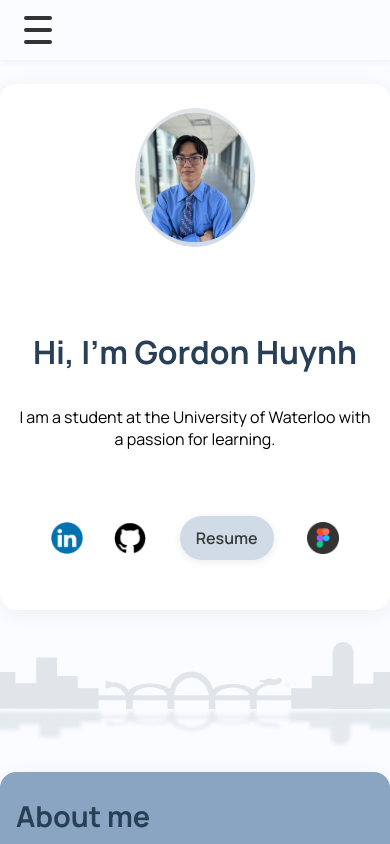
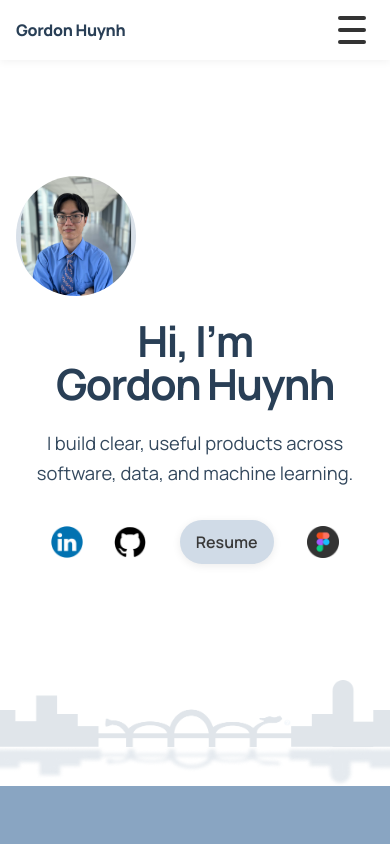
Before and after one commit to CodeOfGordon/Gordons_Website, a React (Vite) app in the folder website_of_gordon/: page / in a window 390 px wide. Shown: the top 844 px of the page. Built offline with nearby package versions, Linux system fonts and the light colour scheme.

Commit message:
Modernize portfolio layout

```diff
--- a/website_of_gordon/src/App.css
+++ b/website_of_gordon/src/App.css
@@ -14,7 +14,8 @@ body, #App {
     min-height: 100vh;
     width: 100%;
     font-family: var(--font-primary, Arial, sans-serif);
-    background: var(--background-color, #fff);
+    color: var(--font-primary-color);
+    background: #fff;
 }
 
 body {
@@ -23,7 +24,7 @@ body {
 
 /* Navbar */
 #navbar-wrapper {
-    background-color: color-mix(in srgb, var(--background-color, #fff), transparent 8%);
+    background-color: color-mix(in srgb, #fff, transparent 8%);
     backdrop-filter: blur(12px);
     width: 100%;
     position: sticky;
@@ -32,18 +33,29 @@ body {
     height: var(--navbar-height);
     display: flex;
     align-items: center;
+    justify-content: space-between;
+    gap: 2rem;
+    padding-inline: max(1.5rem, calc((100vw - var(--content-width)) / 2));
     box-shadow: 0 2px 8px rgba(0,0,0,0.05);
+}
+
+.site-mark {
+  flex: 0 0 auto;
+  color: var(--font-primary-color);
+  font-size: 1rem;
+  font-weight: 800;
+  letter-spacing: -0.02em;
+  text-decoration: none;
 }
 
 #navbar {
     display: flex;
-    gap: 2rem;
+    gap: 0.4rem;
     list-style: none;
     margin: 0;
     padding: 0;
-    font-size: 1.2rem;
-    flex: 1;
-    justify-content: center;
+    font-size: 0.95rem;
+    justify-content: flex-end;
     align-items: center;
 }
 
@@ -51,7 +63,7 @@ body {
   color: var(--font-primary-color);
   text-decoration: none;
   padding: 0.5em 1em;
-  border-radius: 4px;
+  border-radius: 8px;
   transition: 0.2s;
 }
 #navbar li a:hover {
@@ -69,7 +81,7 @@ body {
   background: none;
   border: none;
   cursor: pointer;
-  margin-left: 1rem;
+  margin-left: auto;
   z-index: 101;
 }
 #hamburger .bar {
@@ -89,7 +101,7 @@ body {
     left: 0;
     width: 100vw;
     flex-direction: column;
-    background: var(--background-color, #fff);
+    background: #fff;
     padding: 1rem 0;
     visibility: hidden;
     opacity: 0;
@@ -162,3 +174,9 @@ body {
   height: auto;
   display: block;
 }
+
+@media (max-width: 700px) {
+  #navbar-wrapper {
+    padding-inline: 1rem;
+  }
+}
--- a/website_of_gordon/src/App.jsx
+++ b/website_of_gordon/src/App.jsx
@@ -12,6 +12,9 @@ function App() {
   return (
     <div id="App">
       <nav id="navbar-wrapper">
+        <a className="site-mark" href="#home-introduction-wrapper" onClick={() => setNavOpen(false)}>
+          Gordon Huynh
+        </a>
         <button
           id="hamburger"
           aria-label="Toggle navigation"
--- a/website_of_gordon/src/common.css
+++ b/website_of_gordon/src/common.css
@@ -17,6 +17,8 @@
     --background-color: #FAFCFF;
     --primary-color: #D0DBE7;
     --secondary-color: #89A5C2;
+    --surface-soft: #EEF3F7;
+    --content-width: 1100px;
 
     --ease-out: cubic-bezier(0.23, 1, 0.32, 1);
     --ease-in-out: cubic-bezier(0.77, 0, 0.175, 1);
@@ -39,22 +41,21 @@
 h1 {
   color: var(--font-primary-color);
   font-family: var(--font-header);
-  font-size: 3rem;
-  margin-bottom: 2rem;
-  text-align: center;
+  font-size: clamp(2.5rem, 5vw, 4.4rem);
+  line-height: 1.05;
+  letter-spacing: -0.035em;
+  margin: 0 0 clamp(2rem, 4vw, 3.5rem);
+  text-align: left;
+  text-wrap: balance;
 }
 
 .info-block {
     width: 100%;
-    max-width: 1100px;
-    min-height: 50vh;
-    margin: 3rem auto 6rem auto;
-    box-sizing: border-box;
+    max-width: none;
+    min-height: 0;
+    margin: 0;
     overflow-x: clip;
-    padding: 3rem 2rem;
-    background: #fff;
-    border-radius: 16px;
-    box-shadow: 0 4px 24px rgba(0,0,0,0.06);
+    padding: clamp(5rem, 8vw, 8rem) max(1.5rem, calc((100vw - var(--content-width)) / 2));
     font-size: 1.15rem;
 }
 
@@ -73,15 +74,6 @@ h1 {
   border: 0;
 }
 
-.info-block img {
-  display: block;
-  max-width: 100%;
-  height: auto;
-  margin: 2rem auto;
-  border-radius: 12px;
-  box-shadow: 0 2px 8px rgba(0,0,0,0.08);
-}
-
 .basic-text {
     font-family: var(--font-primary);
     font-size: 1.5rem;
@@ -90,11 +82,10 @@ h1 {
 /* Tablet and below */
 @media (max-width: 700px) {
     h1 {
-        font-size: 2rem;
+        font-size: clamp(2.2rem, 11vw, 3.2rem);
     }
     .info-block {
-        padding: 1.5rem 1rem;
-        margin: 1.5rem auto 2rem auto;
+        padding: 4rem 1rem;
         font-size: 1rem;
     }
     .basic-text {
@@ -106,8 +97,7 @@ h1 {
 @media (max-width: 400px) {
     h1 { font-size: 1.8rem; }
     .info-block {
-        padding-left: 1rem;
-        padding-right: 1rem;
+        padding: 3.5rem 1rem;
         font-size: 0.95rem;
     }
     .basic-text {
--- a/website_of_gordon/src/components/About-Me/AboutMe.css
+++ b/website_of_gordon/src/components/About-Me/AboutMe.css
@@ -1,7 +1,6 @@
 @import url('../../common.css');
 
 #about-me-wrapper {
-  min-height: 0;
   background-color: var(--secondary-color);
   color: #172b3d;
 }
@@ -14,8 +13,7 @@
 }
 
 #about-me-wrapper h1 {
-  margin: 0 0 1.5rem;
-  text-align: left;
+  margin-bottom: 1.5rem;
 }
 
 .about-me__lead {
--- a/website_of_gordon/src/components/Biography/HomeIntroduction.css
+++ b/website_of_gordon/src/components/Biography/HomeIntroduction.css
@@ -1,21 +1,28 @@
 @import url('../../common.css');
 
+#home-introduction-wrapper {
+  display: flex;
+  min-height: clamp(480px, 62vh, 680px);
+  align-items: center;
+  background: #fff;
+}
+
 .intro-flex {
-  display: flex;
+  display: grid;
+  grid-template-columns: 190px minmax(0, 1fr);
   align-items: center;
-  gap: 2.5rem;
+  gap: clamp(2.5rem, 7vw, 6rem);
   width: 100%;
 }
 
 #home-introduction-wrapper .author-img {
-  max-width: 180px;
-  width: auto;
-  height: auto;
+  width: 190px;
+  height: 190px;
   border-radius: 50%;
   background: none;
   box-shadow: none;
   object-fit: cover;
-  margin: 0 auto 2rem auto;
+  margin: 0;
 }
 
 .intro-content {
@@ -26,18 +33,29 @@
 }
 
 .intro-title {
-  font-size: 2.5rem;
-  margin-bottom: 1rem;
+  max-width: none;
+  font-size: clamp(3rem, 6vw, 5.25rem);
+  line-height: 1;
+  letter-spacing: -0.04em;
+  margin: 0 0 1.5rem;
   color: var(--font-primary-color);
   font-family: var(--font-header);
   text-align: left;
+}
+
+.intro-summary {
+  max-width: 38ch;
+  margin: 0;
+  color: #34495e;
+  font-size: clamp(1.15rem, 2vw, 1.45rem);
+  line-height: 1.6;
 }
 
 .social-medias {
   display: flex;
   align-items: center;
   gap: 1.2rem;
-  margin-top: 1.5rem;
+  margin-top: 2rem;
 }
 
 .icon-link {
@@ -84,7 +102,7 @@
 /* Responsive */
 @media (max-width: 900px) {
   .intro-flex {
-    flex-direction: column;
+    grid-template-columns: 1fr;
     align-items: center;
     gap: 1.5rem;
   }
@@ -94,10 +112,12 @@
   }
   .intro-title {
     text-align: center;
-    font-size: 2rem;
+    max-width: 11ch;
+    font-size: clamp(2.5rem, 11vw, 4rem);
   }
   #home-introduction-wrapper .author-img {
-    max-width: 180px;
+    width: 150px;
+    height: 150px;
   }
   #home-introduction-wrapper .icon-img {
     width: 36px;
@@ -106,8 +126,13 @@
 }
 
 @media (max-width: 600px) {
+  #home-introduction-wrapper {
+    min-height: 620px;
+  }
+
   #home-introduction-wrapper .author-img {
-    max-width: 120px;
+    width: 120px;
+    height: 120px;
   }
   #home-introduction-wrapper .icon-img {
     width: 32px;
--- a/website_of_gordon/src/components/Biography/HomeIntroduction.jsx
+++ b/website_of_gordon/src/components/Biography/HomeIntroduction.jsx
@@ -11,8 +11,8 @@ export default function HomeIntroduction() {
         />
         <div className="intro-content">
           <h1 id="home-title" className="intro-title">Hi, I’m Gordon Huynh</h1>
-          <p className="basic-text">
-            I am a student at the University of Waterloo with a passion for learning.
+          <p className="intro-summary">
+            I build clear, useful products across software, data, and machine learning.
           </p>
           <div className="social-medias">
             <a
--- a/website_of_gordon/src/components/Skills/ConveryBelt/ConveyorBelt.css
+++ b/website_of_gordon/src/components/Skills/ConveryBelt/ConveyorBelt.css
@@ -1,9 +1,19 @@
 @import url('../../../common.css');
 
+#skills-wrapper {
+  background: var(--surface-soft);
+}
+
 .conveyor-belt-wrapper {
-  margin: 2rem 0;
+  margin: 0;
+  padding: 1.5rem 0;
+  border-top: 1px solid #c7d4e0;
   overflow: hidden;
   width: 100%;
+}
+
+.conveyor-belt-wrapper:last-child {
+  border-bottom: 1px solid #c7d4e0;
 }
 
 .conveyor-belt-wrapper:focus-within .conveyor-belt,
@@ -12,7 +22,12 @@
 }
 
 .belt-label {
-  margin-bottom: 0.5rem;
+  margin: 0 0 1rem;
+  color: #40566c;
+  font-size: 0.82rem;
+  font-weight: 750;
+  letter-spacing: 0.06em;
+  text-transform: uppercase;
 }
 
 .conveyor-belt {
@@ -46,27 +61,27 @@
   display: flex;
   flex-direction: column;
   align-items: center;
-  font-size: 2rem;
-  min-width: 80px;
+  font-size: 2.2rem;
+  min-width: 92px;
   text-align: center;
 }
 
 .skill-icon p {
   margin-top: 0.5rem;
-  font-size: 1.1rem;
+  font-size: 0.9rem;
 }
 
 /* Responsive */
 @media (max-width: 700px) {
   .conveyor-belt-wrapper {
-    margin: 1rem 0;
+    padding: 1.25rem 0;
   }
   .belt-label {
-    font-size: 1rem;
+    font-size: 0.75rem;
   }
   .skill-icon {
-    font-size: 1.2rem;
-    min-width: 60px;
+    font-size: 1.7rem;
+    min-width: 72px;
   }
   .conveyor-belt {
     --belt-gap: 1rem;
--- a/website_of_gordon/src/components/WorkExperience/WorkExperience.css
+++ b/website_of_gordon/src/components/WorkExperience/WorkExperience.css
@@ -6,7 +6,7 @@
 
 .work-experience__heading {
   display: grid;
-  grid-template-columns: minmax(0, 0.8fr) minmax(280px, 1.2fr);
+  grid-template-columns: minmax(0, 1.2fr) minmax(280px, 0.8fr);
   align-items: end;
   gap: 2rem;
   margin-bottom: 3.5rem;
@@ -14,6 +14,7 @@
 
 .work-experience__heading h1 {
   margin: 0;
+  font-size: clamp(2.8rem, 4.5vw, 4rem);
   text-align: left;
 }
 
```
